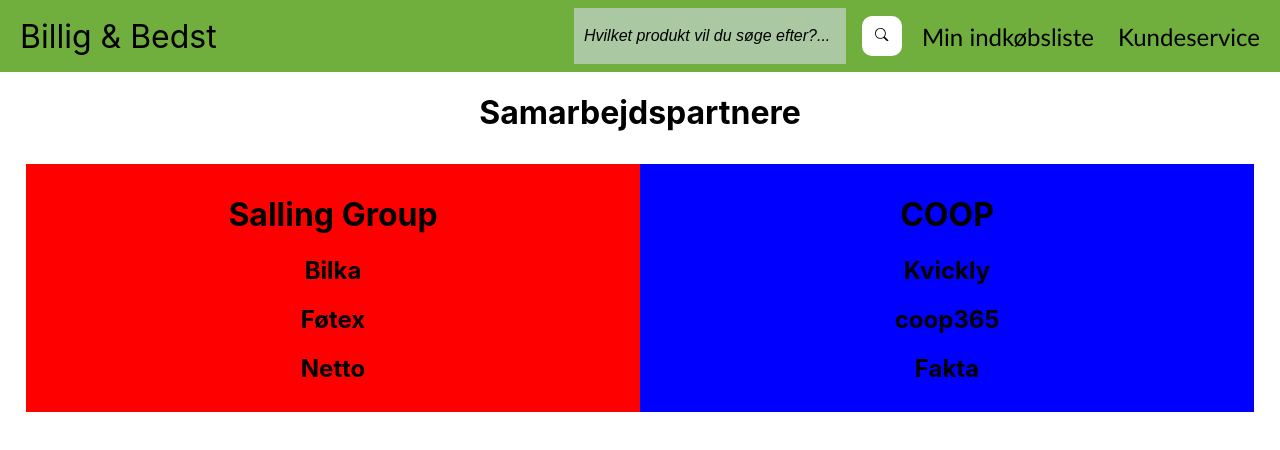
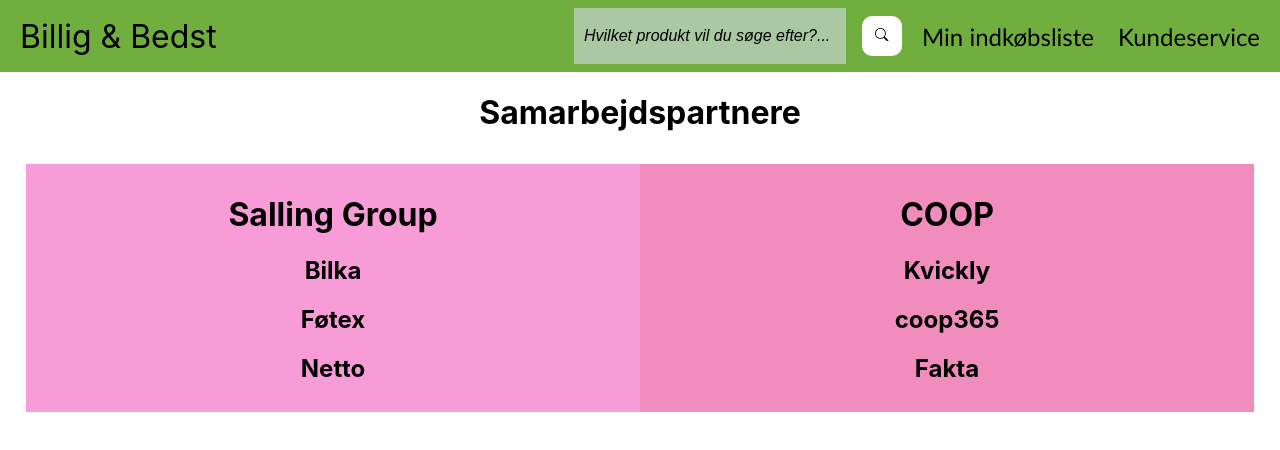
Before and after one commit to KasperBeider/DM565_InnovationProject, a React (Create React App) app in the folder client/: page / in a window 1280 px wide. Shown: the top 450 px of the page. Built offline with nearby package versions, Linux system fonts and the light colour scheme.

Commit message:
Adjusted colors and removed console.log()

```diff
--- a/client/src/styles/home.css
+++ b/client/src/styles/home.css
@@ -8,7 +8,7 @@
 .home--SallingGroup {
     display:table-cell;
     width: 25%;
-    background-color: red;
+    background-color: rgb(247, 156, 215);
     padding: 10px;
 }
 
@@ -16,5 +16,5 @@
     display: table-cell;
     width: 25%;
     margin-left: 20px;
-    background-color: blue;
+    background-color:  rgb(241, 141, 189);
 }
```
Also changed, not shown: 1 other file (tests, documents, lock files or other folders).
